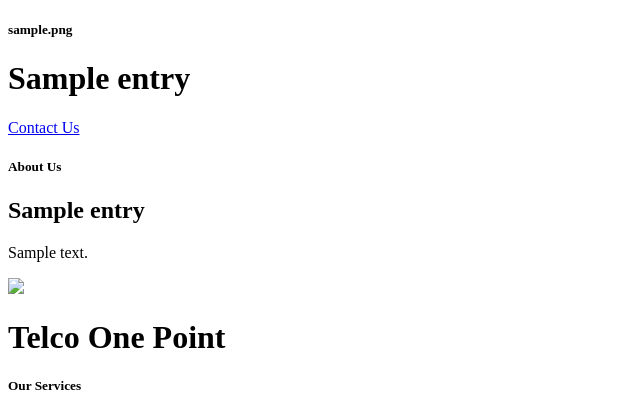
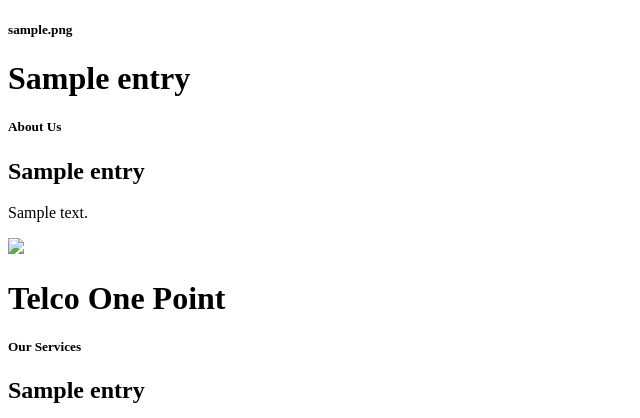
Before and after one commit to Fakhri17/telcopoints, a PHP site: template templates/index.twig in a window 1280 px wide. Shown: the part 106-524 px from the top of the page, without its empty margins (0-640 px from the left). Run offline with PHP 8.4, Linux system fonts and the light colour scheme; the template is opened without the code that fills it: most values are stand-ins (such as "Sample title", 1, 10 or a date in 2020); some libraries are stand-ins or nearby versions.

Commit message:
fix: text banner

```diff
--- a/templates/index.twig
+++ b/templates/index.twig
@@ -16,10 +16,9 @@
 				<div class="w-100 height-banner" style="width: 100vw;" alt="Image"></div>
 				<div class="carousel-caption d-flex flex-column align-items-center justify-content-center">
 					<div class="p-3" data-aos="fade-down" data-aos-duration="1000"
-					 data-aos-easing="ease-in-out" data-aos-once="true" style="max-width: 900px;">
+					 data-aos-easing="ease-in-out" data-aos-once="true" style="max-width: 1000px;">
 						<h5 class="text-white text-uppercase mb-3">{{ entry.bannerSubtitle }}</h5>
-						<h1 class="display-1 text-white mb-md-4">{{ entry.bannerTitle }}</h1>
-						<a href="#contact" class="btn btn-outline-light py-md-3 px-md-5 ">Contact Us</a>
+						<h1 class="display-4 text-white mb-md-4">{{ entry.bannerTitle }}</h1>
 					</div>
 				</div>
 			</div>
```
